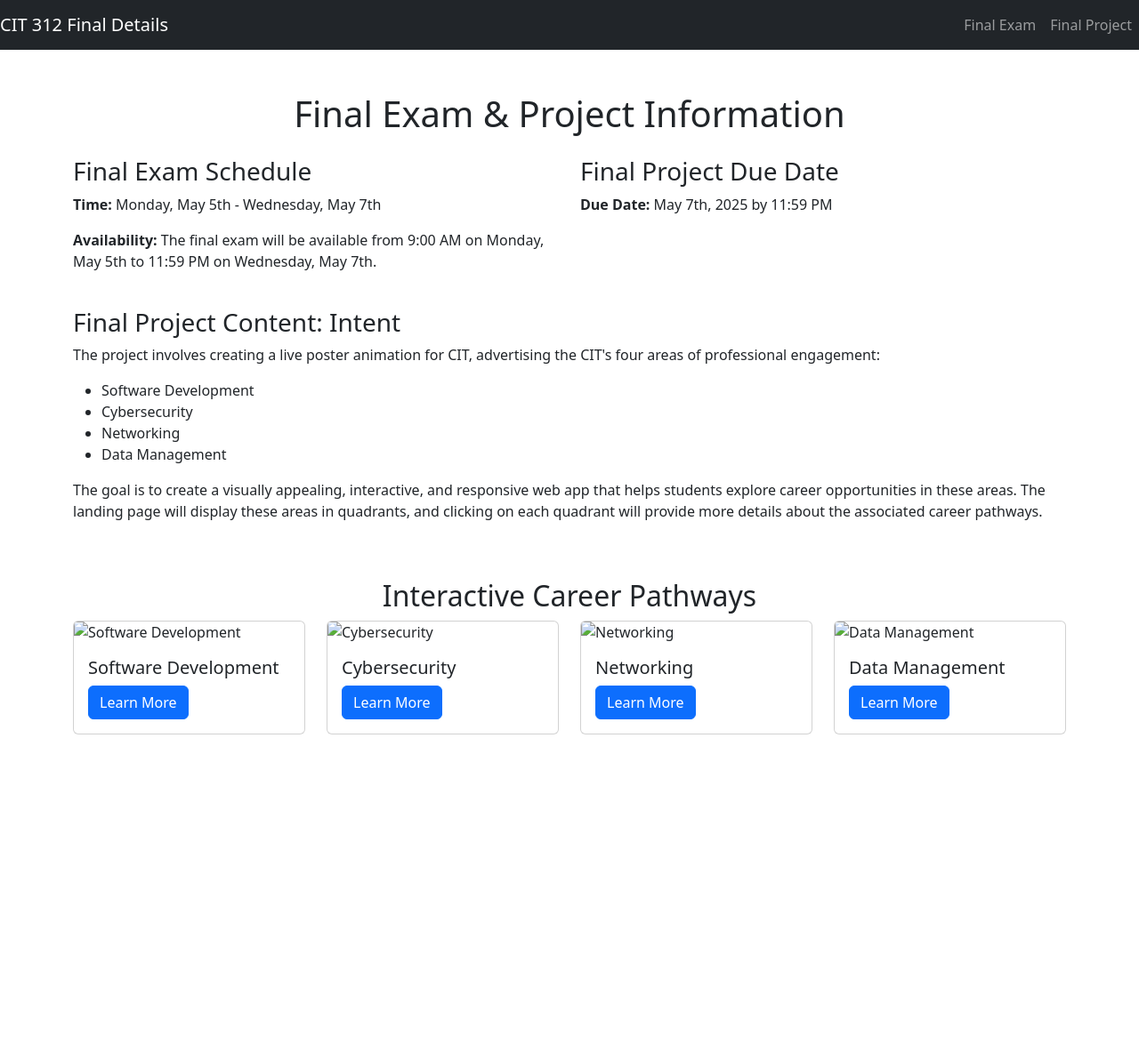
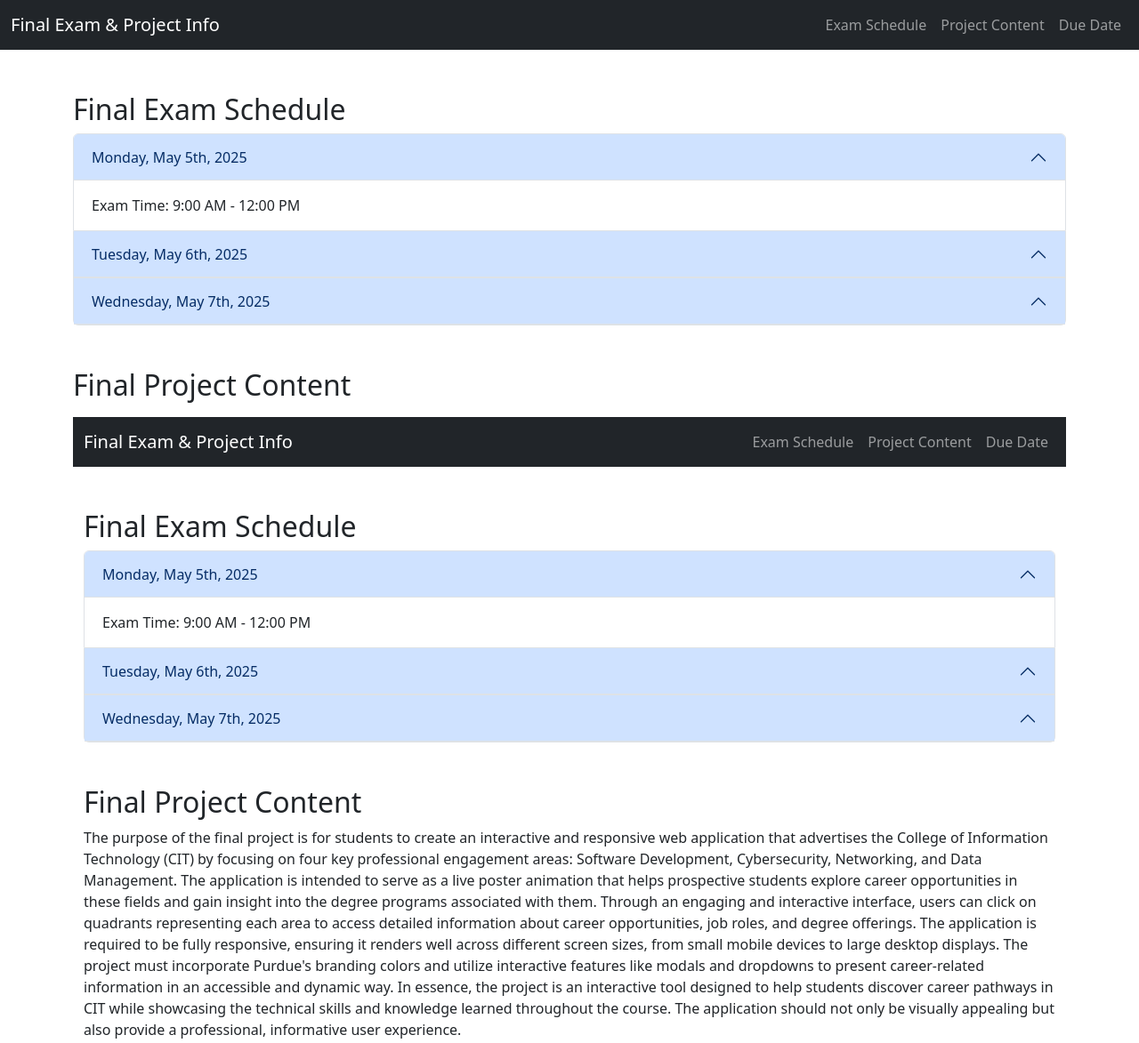
Before and after one commit to alexiatoli/save-the-date, a plain HTML site: page index.html in a window 1280 px wide. Shown: the top 1173 px of the page at 89% size. Before the commit the page ends 874 px from the top, so only its background shows below. Drawn offline with nearby package versions, Linux system fonts and the light colour scheme.

Commit message:
Update index.html

```diff
--- a/index.html
+++ b/index.html
@@ -2,183 +2,219 @@
 <html lang="en">
 <head>
   <meta charset="UTF-8">
-  <meta name="viewport" content="width=device-width, initial-scale=1.0">
-  <title>CIT 312 Final Exam and Project Details</title>
+  <meta name="viewport" content="width=device-width, initial-scale=1">
+  <title>Final Exam & Project Information</title>
   <link href="https://cdn.jsdelivr.net/npm/bootstrap@5.3.3/dist/css/bootstrap.min.css" rel="stylesheet">
-  <link rel="stylesheet" href="styles.css"> <!-- Custom SCSS compiled to CSS -->
-  <link rel="icon" href="favicon.ico"> <!-- Custom favicon -->
 </head>
 <body>
 
-  <!-- Navbar with Hamburger Menu -->
+  <!-- Navbar -->
   <nav class="navbar navbar-expand-lg navbar-dark bg-dark">
-    <a class="navbar-brand" href="#">CIT 312 Final Details</a>
+    <div class="container-fluid">
+      <a class="navbar-brand" href="#">Final Exam & Project Info</a>
       <button class="navbar-toggler" type="button" data-bs-toggle="collapse" data-bs-target="#navbarNav" aria-controls="navbarNav" aria-expanded="false" aria-label="Toggle navigation">
         <span class="navbar-toggler-icon"></span>
       </button>
       <div class="collapse navbar-collapse" id="navbarNav">
         <ul class="navbar-nav ms-auto">
-        <li class="nav-item"><a class="nav-link" href="#examDetails">Final Exam</a></li>
-        <li class="nav-item"><a class="nav-link" href="#finalProject">Final Project</a></li>
+          <li class="nav-item"><a class="nav-link" href="#examSchedule">Exam Schedule</a></li>
+          <li class="nav-item"><a class="nav-link" href="#projectContent">Project Content</a></li>
+          <li class="nav-item"><a class="nav-link" href="#dueDate">Due Date</a></li>
         </ul>
+      </div>
     </div>
   </nav>
 
-  <!-- Hero Section: CIT Final Exam & Project Details -->
-  <section class="container my-5" id="examDetails">
-    <h1 class="text-center mb-4">Final Exam & Project Information</h1>
-
-    <!-- Final Exam Details -->
-    <div class="row mb-4">
-      <div class="col-md-6">
-        <h3>Final Exam Schedule</h3>
-        <p><strong>Time:</strong> Monday, May 5th - Wednesday, May 7th</p>
-        <p><strong>Availability:</strong> The final exam will be available from 9:00 AM on Monday, May 5th to 11:59 PM on Wednesday, May 7th.</p>
-      </div>
-
-      <!-- Final Project Due Date -->
-      <div class="col-md-6">
-        <h3>Final Project Due Date</h3>
-        <p><strong>Due Date:</strong> May 7th, 2025 by 11:59 PM</p>
-      </div>
-    </div>
-
-    <!-- Final Project Content -->
-    <div class="row">
-      <div class="col-12">
-        <h3>Final Project Content: Intent</h3>
-        <p>The project involves creating a live poster animation for CIT, advertising the CIT's four areas of professional engagement:</p>
-        <ul>
-          <li>Software Development</li>
-          <li>Cybersecurity</li>
-          <li>Networking</li>
-          <li>Data Management</li>
-        </ul>
-        <p>The goal is to create a visually appealing, interactive, and responsive web app that helps students explore career opportunities in these areas. The landing page will display these areas in quadrants, and clicking on each quadrant will provide more details about the associated career pathways.</p>
-      </div>
-    </div>
-  </section>
-
-  <!-- Final Project Interactive Section -->
-  <section class="container my-5" id="finalProject">
-    <h2 class="text-center">Interactive Career Pathways</h2>
-    <div class="row">
-      <!-- Software Development -->
-      <div class="col-md-3">
-        <div class="card">
-          <img src="software-dev.jpg" class="card-img-top" alt="Software Development">
-          <div class="card-body">
-            <h5 class="card-title">Software Development</h5>
-            <button class="btn btn-primary" data-bs-toggle="modal" data-bs-target="#softwareDevModal">Learn More</button>
+  <!-- Exam Schedule Section -->
+  <section id="examSchedule" class="container my-5">
+    <h2>Final Exam Schedule</h2>
+    <div class="accordion" id="examAccordion">
+      <div class="accordion-item">
+        <h2 class="accordion-header" id="headingOne">
+          <button class="accordion-button" type="button" data-bs-toggle="collapse" data-bs-target="#collapseOne" aria-expanded="true" aria-controls="collapseOne">
+            Monday, May 5th, 2025
+          </button>
+        </h2>
+        <div id="collapseOne" class="accordion-collapse collapse show" aria-labelledby="headingOne" data-bs-parent="#examAccordion">
+          <div class="accordion-body">
+            Exam Time: 9:00 AM - 12:00 PM
           </div>
         </div>
       </div>
-
-      <!-- Cybersecurity -->
-      <div class="col-md-3">
-        <div class="card">
-          <img src="cybersecurity.jpg" class="card-img-top" alt="Cybersecurity">
-          <div class="card-body">
-            <h5 class="card-title">Cybersecurity</h5>
-            <button class="btn btn-primary" data-bs-toggle="modal" data-bs-target="#cybersecurityModal">Learn More</button>
+      <div class="accordion-item">
+        <h2 class="accordion-header" id="headingTwo">
+          <button class="accordion-button" type="button" data-bs-toggle="collapse" data-bs-target="#collapseTwo" aria-expanded="false" aria-controls="collapseTwo">
+            Tuesday, May 6th, 2025
+          </button>
+        </h2>
+        <div id="collapseTwo" class="accordion-collapse collapse" aria-labelledby="headingTwo" data-bs-parent="#examAccordion">
+          <div class="accordion-body">
+            Exam Time: 1:00 PM - 4:00 PM
           </div>
         </div>
       </div>
-
-      <!-- Networking -->
-      <div class="col-md-3">
-        <div class="card">
-          <img src="networking.jpg" class="card-img-top" alt="Networking">
-          <div class="card-body">
-            <h5 class="card-title">Networking</h5>
-            <button class="btn btn-primary" data-bs-toggle="modal" data-bs-target="#networkingModal">Learn More</button>
-          </div>
-        </div>
-      </div>
-
-      <!-- Data Management -->
-      <div class="col-md-3">
-        <div class="card">
-          <img src="data-management.jpg" class="card-img-top" alt="Data Management">
-          <div class="card-body">
-            <h5 class="card-title">Data Management</h5>
-            <button class="btn btn-primary" data-bs-toggle="modal" data-bs-target="#dataMgmtModal">Learn More</button>
+      <div class="accordion-item">
+        <h2 class="accordion-header" id="headingThree">
+          <button class="accordion-button" type="button" data-bs-toggle="collapse" data-bs-target="#collapseThree" aria-expanded="false" aria-controls="collapseThree">
+            Wednesday, May 7th, 2025
+          </button>
+        </h2>
+        <div id="collapseThree" class="accordion-collapse collapse" aria-labelledby="headingThree" data-bs-parent="#examAccordion">
+          <div class="accordion-body">
+            Exam Time: 9:00 AM - 12:00 PM
           </div>
         </div>
       </div>
     </div>
   </section>
 
-  <!-- Modals for Each Concentration -->
-  <div class="modal fade" id="softwareDevModal" tabindex="-1" aria-labelledby="softwareDevModalLabel" aria-hidden="true">
+  <!-- Project Content Section -->
+  <section id="projectContent" class="container my-5">
+    <h2>Final Project Content</h2>
+    <p><!DOCTYPE html>
+<html lang="en">
+<head>
+  <meta charset="UTF-8">
+  <meta name="viewport" content="width=device-width, initial-scale=1">
+  <title>Final Exam & Project Information</title>
+  <link href="https://cdn.jsdelivr.net/npm/bootstrap@5.3.3/dist/css/bootstrap.min.css" rel="stylesheet">
+</head>
+<body>
+
+  <!-- Navbar -->
+  <nav class="navbar navbar-expand-lg navbar-dark bg-dark">
+    <div class="container-fluid">
+      <a class="navbar-brand" href="#">Final Exam & Project Info</a>
+      <button class="navbar-toggler" type="button" data-bs-toggle="collapse" data-bs-target="#navbarNav" aria-controls="navbarNav" aria-expanded="false" aria-label="Toggle navigation">
+        <span class="navbar-toggler-icon"></span>
+      </button>
+      <div class="collapse navbar-collapse" id="navbarNav">
+        <ul class="navbar-nav ms-auto">
+          <li class="nav-item"><a class="nav-link" href="#examSchedule">Exam Schedule</a></li>
+          <li class="nav-item"><a class="nav-link" href="#projectContent">Project Content</a></li>
+          <li class="nav-item"><a class="nav-link" href="#dueDate">Due Date</a></li>
+        </ul>
+      </div>
+    </div>
+  </nav>
+
+  <!-- Exam Schedule Section -->
+  <section id="examSchedule" class="container my-5">
+    <h2>Final Exam Schedule</h2>
+    <div class="accordion" id="examAccordion">
+      <div class="accordion-item">
+        <h2 class="accordion-header" id="headingOne">
+          <button class="accordion-button" type="button" data-bs-toggle="collapse" data-bs-target="#collapseOne" aria-expanded="true" aria-controls="collapseOne">
+            Monday, May 5th, 2025
+          </button>
+        </h2>
+        <div id="collapseOne" class="accordion-collapse collapse show" aria-labelledby="headingOne" data-bs-parent="#examAccordion">
+          <div class="accordion-body">
+            Exam Time: 9:00 AM - 12:00 PM
+          </div>
+        </div>
+      </div>
+      <div class="accordion-item">
+        <h2 class="accordion-header" id="headingTwo">
+          <button class="accordion-button" type="button" data-bs-toggle="collapse" data-bs-target="#collapseTwo" aria-expanded="false" aria-controls="collapseTwo">
+            Tuesday, May 6th, 2025
+          </button>
+        </h2>
+        <div id="collapseTwo" class="accordion-collapse collapse" aria-labelledby="headingTwo" data-bs-parent="#examAccordion">
+          <div class="accordion-body">
+            Exam Time: 1:00 PM - 4:00 PM
+          </div>
+        </div>
+      </div>
+      <div class="accordion-item">
+        <h2 class="accordion-header" id="headingThree">
+          <button class="accordion-button" type="button" data-bs-toggle="collapse" data-bs-target="#collapseThree" aria-expanded="false" aria-controls="collapseThree">
+            Wednesday, May 7th, 2025
+          </button>
+        </h2>
+        <div id="collapseThree" class="accordion-collapse collapse" aria-labelledby="headingThree" data-bs-parent="#examAccordion">
+          <div class="accordion-body">
+            Exam Time: 9:00 AM - 12:00 PM
+          </div>
+        </div>
+      </div>
+    </div>
+  </section>
+
+  <!-- Project Content Section -->
+  <section id="projectContent" class="container my-5">
+    <h2>Final Project Content</h2>
+    <p> The purpose of the final project is for students to create an interactive and responsive web application that advertises the College of Information Technology (CIT) by focusing on four key professional engagement areas: Software Development, Cybersecurity, Networking, and Data Management. The application is intended to serve as a live poster animation that helps prospective students explore career opportunities in these fields and gain insight into the degree programs associated with them.
+
+Through an engaging and interactive interface, users can click on quadrants representing each area to access detailed information about career opportunities, job roles, and degree offerings. The application is required to be fully responsive, ensuring it renders well across different screen sizes, from small mobile devices to large desktop displays. The project must incorporate Purdue's branding colors and utilize interactive features like modals and dropdowns to present career-related information in an accessible and dynamic way.
+
+In essence, the project is an interactive tool designed to help students discover career pathways in CIT while showcasing the technical skills and knowledge learned throughout the course. The application should not only be visually appealing but also provide a professional, informative user experience.</p>
+
+  </section>
+
+  <!-- Due Date Section -->
+  <section id="dueDate" class="container my-5">
+    <h2>Final Project Due Date</h2>
+    <p>Due Date: May 7th, 2025, by 11:59 PM</p>
+    <button class="btn btn-danger" data-bs-toggle="modal" data-bs-target="#dueDateModal">Set Reminder</button>
+  </section>
+
+  <!-- Due Date Reminder Modal -->
+  <div class="modal fade" id="dueDateModal" tabindex="-1" aria-labelledby="dueDateModalLabel" aria-hidden="true">
     <div class="modal-dialog">
       <div class="modal-content">
         <div class="modal-header">
-          <h5 class="modal-title" id="softwareDevModalLabel">Software Development</h5>
+          <h5 class="modal-title" id="dueDateModalLabel">Final Project Due Date Reminder</h5>
           <button type="button" class="btn-close" data-bs-dismiss="modal" aria-label="Close"></button>
         </div>
         <div class="modal-body">
-          Software Development focuses on creating applications. Career opportunities include Web Developer, Mobile App Developer, and more. Degree: Software Development.
+          Remember: Your final project is due on May 7th, 2025 by 11:59 PM! Don't forget to submit on time.
         </div>
         <div class="modal-footer">
           <button type="button" class="btn btn-secondary" data-bs-dismiss="modal">Close</button>
+          <button type="button" class="btn btn-primary">Set as Reminder</button>
         </div>
       </div>
     </div>
   </div>
 
-  <div class="modal fade" id="cybersecurityModal" tabindex="-1" aria-labelledby="cybersecurityModalLabel" aria-hidden="true">
+  <script src="https://cdn.jsdelivr.net/npm/bootstrap@5.3.3/dist/js/bootstrap.bundle.min.js"></script>
+</body>
+</html>
+</p>
+    <ul>
+      <li>Develop a central server for user registration and resource announcements.</li>
+      <li>Implement resource sharing using TCP server sockets.</li>
+      <li>Ensure proper client-server communication and multi-user functionality.</li>
+    </ul>
+  </section>
+
+  <!-- Due Date Section -->
+  <section id="dueDate" class="container my-5">
+    <h2>Final Project Due Date</h2>
+    <p>Due Date: May 7th, 2025, by 11:59 PM</p>
+    <button class="btn btn-danger" data-bs-toggle="modal" data-bs-target="#dueDateModal">Set Reminder</button>
+  </section>
+
+  <!-- Due Date Reminder Modal -->
+  <div class="modal fade" id="dueDateModal" tabindex="-1" aria-labelledby="dueDateModalLabel" aria-hidden="true">
     <div class="modal-dialog">
       <div class="modal-content">
         <div class="modal-header">
-          <h5 class="modal-title" id="cybersecurityModalLabel">Cybersecurity</h5>
+          <h5 class="modal-title" id="dueDateModalLabel">Final Project Due Date Reminder</h5>
           <button type="button" class="btn-close" data-bs-dismiss="modal" aria-label="Close"></button>
         </div>
         <div class="modal-body">
-          Cybersecurity professionals protect information and systems. Career opportunities include Security Analyst, Penetration Tester, and more. Degree: Cybersecurity.
+          Remember: Your final project is due on May 7th, 2025 by 11:59 PM! Don't forget to submit on time.
         </div>
         <div class="modal-footer">
           <button type="button" class="btn btn-secondary" data-bs-dismiss="modal">Close</button>
+          <button type="button" class="btn btn-primary">Set as Reminder</button>
         </div>
       </div>
     </div>
   </div>
 
-  <div class="modal fade" id="networkingModal" tabindex="-1" aria-labelledby="networkingModalLabel" aria-hidden="true">
-    <div class="modal-dialog">
-      <div class="modal-content">
-        <div class="modal-header">
-          <h5 class="modal-title" id="networkingModalLabel">Networking</h5>
-          <button type="button" class="btn-close" data-bs-dismiss="modal" aria-label="Close"></button>
-        </div>
-        <div class="modal-body">
-          Networking involves the design, implementation, and management of networks. Career opportunities include Network Engineer, Network Administrator, and more. Degree: Networking.
-        </div>
-        <div class="modal-footer">
-          <button type="button" class="btn btn-secondary" data-bs-dismiss="modal">Close</button>
-        </div>
-      </div>
-    </div>
-  </div>
-
-  <div class="modal fade" id="dataMgmtModal" tabindex="-1" aria-labelledby="dataMgmtModalLabel" aria-hidden="true">
-    <div class="modal-dialog">
-      <div class="modal-content">
-        <div class="modal-header">
-          <h5 class="modal-title" id="dataMgmtModalLabel">Data Management</h5>
-          <button type="button" class="btn-close" data-bs-dismiss="modal" aria-label="Close"></button>
-        </div>
-        <div class="modal-body">
-          Data Management focuses on organizing, storing, and analyzing data. Career opportunities include Data Analyst, Data Scientist, and more. Degree: Data Management.
-        </div>
-        <div class="modal-footer">
-          <button type="button" class="btn btn-secondary" data-bs-dismiss="modal">Close</button>
-        </div>
-      </div>
-    </div>
-  </div>
-
-  <!-- Bootstrap JS -->
   <script src="https://cdn.jsdelivr.net/npm/bootstrap@5.3.3/dist/js/bootstrap.bundle.min.js"></script>
 </body>
 </html>
```
Lines whose indentation alone changed are shown as unchanged.
